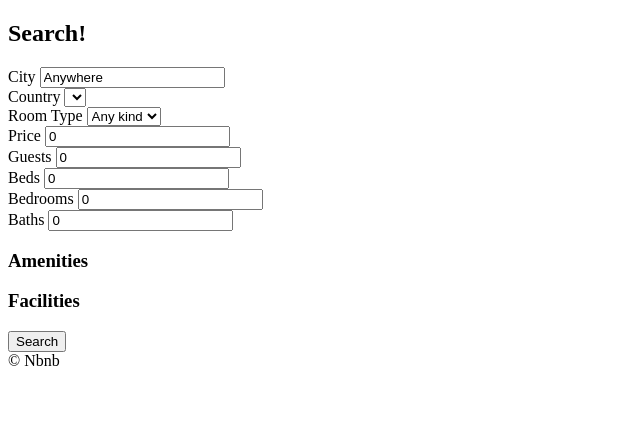
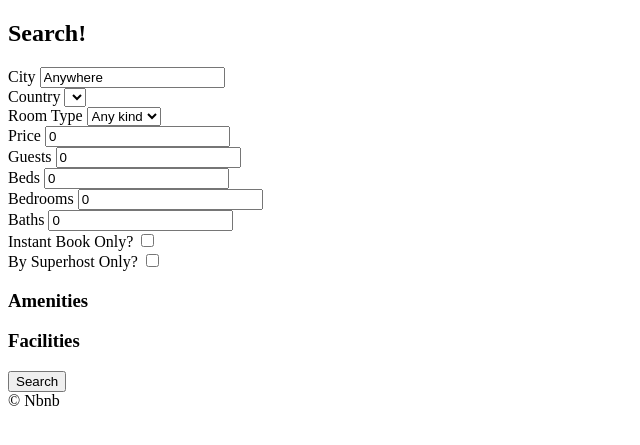
Before and after one commit to ryugibo/nomad-airbnb-clone, a Django app: page /rooms/search/ in a window 1280 px wide. Shown: the part 60-505 px from the top of the page, without its empty margins (0-640 px from the left). Run offline with Django 3.2, Linux system fonts and the light colour scheme; data that the repository does not hold is empty.

Commit message:
:memo: #13.4 | Finishing the Form

```diff
--- a/rooms/views.py
+++ b/rooms/views.py
@@ -34,6 +34,8 @@ def Search(request):
     baths = int(request.GET.get("baths", 0))
     s_amenities = request.GET.getlist("amenities")
     s_facilities = request.GET.getlist("facilities")
+    instant = request.GET.get("instant", False)
+    super_host = request.GET.get("super_host", False)
 
     form = {
         "city": city,
@@ -46,6 +48,8 @@ def Search(request):
         "baths": baths,
         "s_amenities": s_amenities,
         "s_facilities": s_facilities,
+        "instant": instant,
+        "super_host": super_host,
     }
 
     room_types = models.RoomType.objects.all()
--- a/templates/rooms/search.html
+++ b/templates/rooms/search.html
@@ -68,6 +68,16 @@
     </div>
 
     <div>
+      <label for="instant">Instant Book Only?</label>
+      <input type="checkbox" id="instant" name="instant" {% if instant %} checked {% endif %} />
+    </div>
+
+    <div>
+      <label for="super_host">By Superhost Only?</label>
+      <input type="checkbox" id="super_host" name="super_host" {% if super_host %} checked {% endif %} />
+    </div>
+
+    <div>
       <h3>Amenities</h3>
       <ul>
         {% for amenity in amenities %}
```
